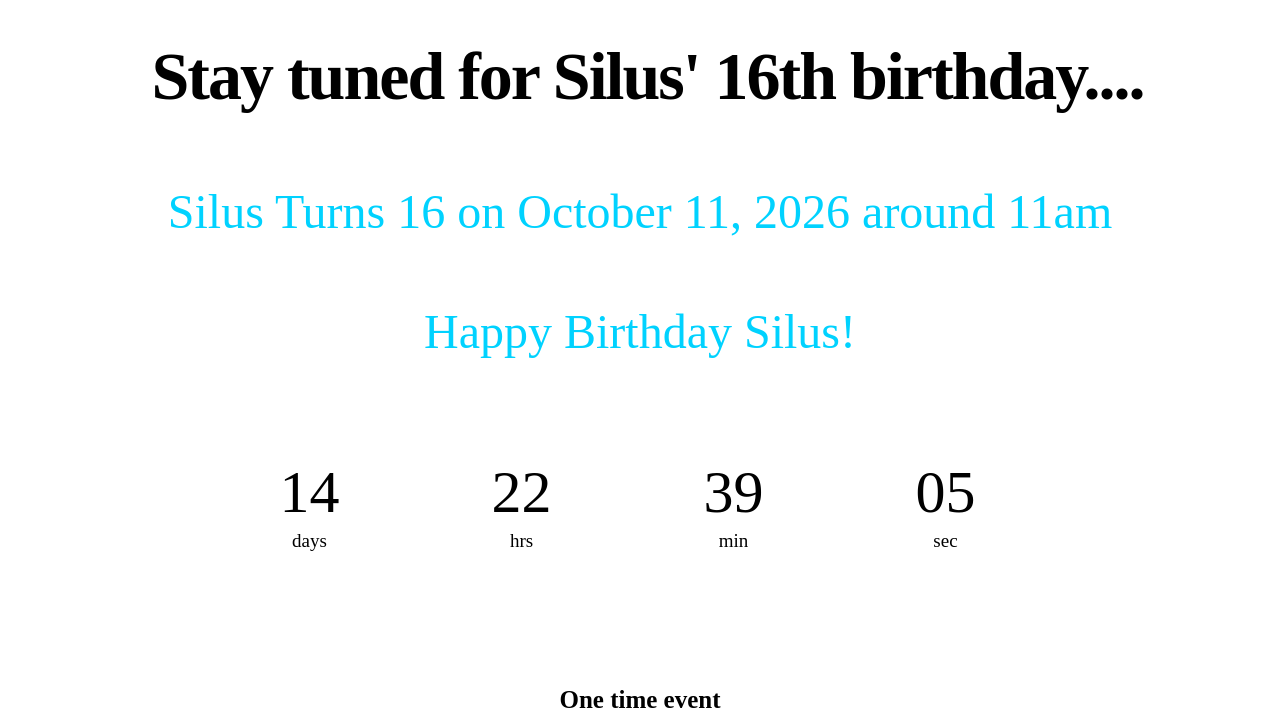
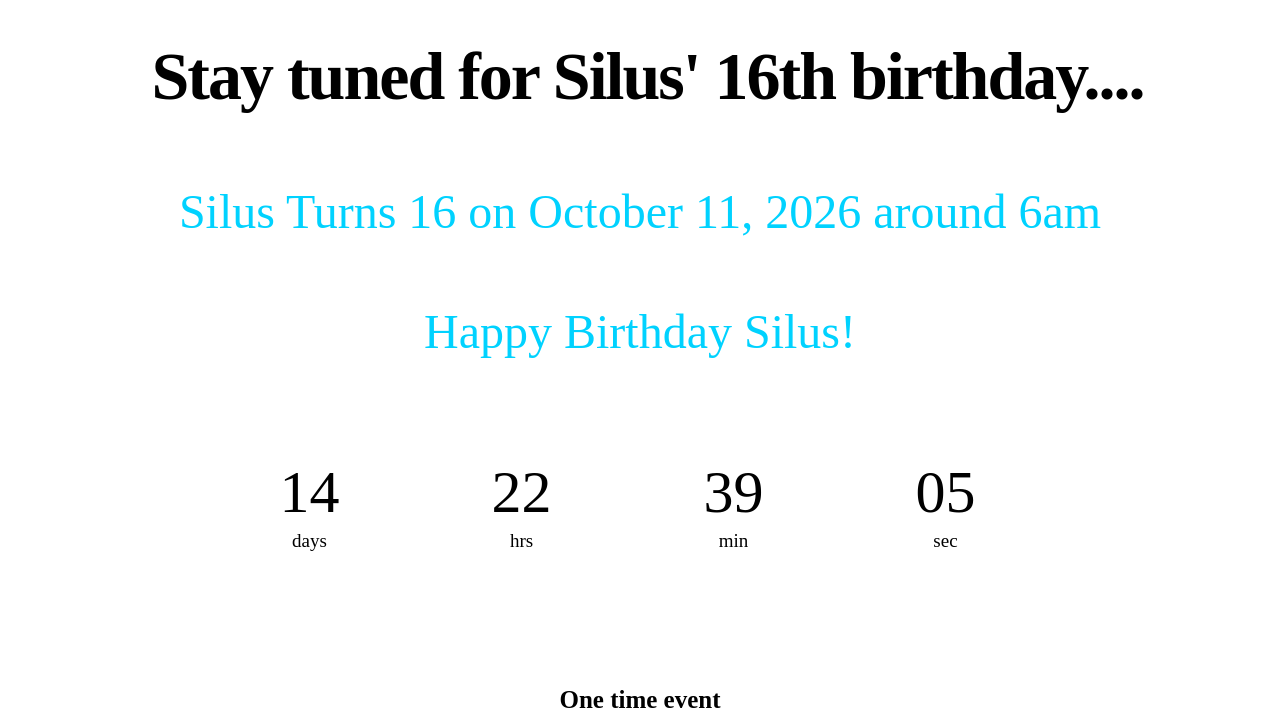
Before and after one commit to bbauska/Silus-16, a plain HTML site: page index.html in a window 1280 px wide. Shown: the top 722 px of the page. Drawn offline with Linux system fonts and the light colour scheme.

Commit message:
Update index.html

```diff
--- a/index.html
+++ b/index.html
@@ -34,7 +34,7 @@
     </div>
   </div>  <!-- id="Header" -->
   <div id="Content">
-    <h2>Silus Turns 16 on October 11, 2026 around 11am</h2>
+    <h2>Silus Turns 16 on October 11, 2026 around 6am</h2>
     <h2>Happy Birthday Silus!</h2>
   </div>
   <div class="countdown styled"></div>
```
